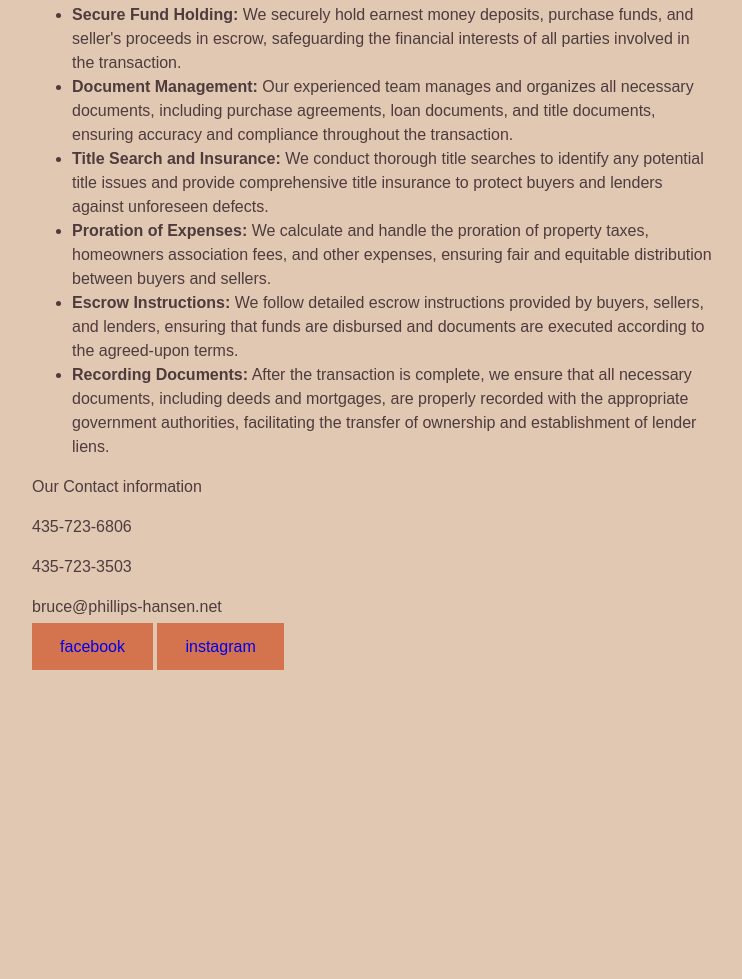
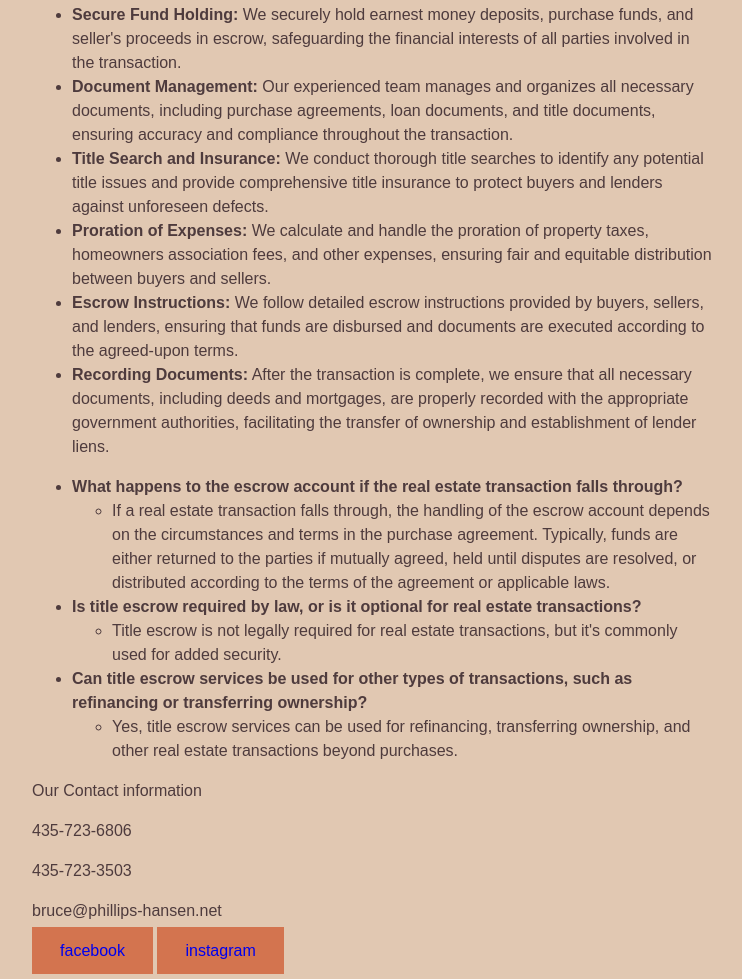
Before and after one commit to TatoaKato/Phillips-Hansen, an Astro site: page /services/escrowServices in a window 1280 px wide. Shown: the part 469-1448 px from the top of the page, without its empty margins (268-1010 px from the left). Before the commit the page ends 1144 px from the top, so only its background shows below. Built offline with nearby package versions, Linux system fonts and the light colour scheme; Astro itself is replaced by a stand-in of ours.

Commit message:
escro qa

```diff
--- a/src/pages/services/escrowServices.astro
+++ b/src/pages/services/escrowServices.astro
@@ -18,4 +18,30 @@ const pageTitle = "Escrow Services"
 
 <li><b>Recording Documents:</b> After the transaction is complete, we ensure that all necessary documents, including deeds and mortgages, are properly recorded with the appropriate government authorities, facilitating the transfer of ownership and establishment of lender liens.</li>
 </p>
+<p>
+<ul>
+    <li><b>What happens to the escrow account if the real estate transaction falls through?</b></li>
+        <ul>
+        <li>If a real estate transaction falls through, the handling of the escrow account depends on the circumstances and terms in the purchase agreement. Typically, funds are either returned to the parties if mutually agreed, held until disputes are resolved, or distributed according to the terms of the agreement or applicable laws.</li>
+        </ul>
+    <li>
+        <b>Is title escrow required by law, or is it optional for real estate transactions?</b>
+        <ul>
+            <li>
+                Title escrow is not legally required for real estate transactions, but it's commonly used for added security.
+            </li>
+        </ul>
+        <li>
+            <b>Can title escrow services be used for other types of transactions, such as refinancing or transferring ownership?</b>
+            <ul>
+                <li>
+                    Yes, title escrow services can be used for refinancing, transferring ownership, and other real estate transactions beyond purchases.
+                </li>
+                </ul>
+            </ul>
+        </li>
+    </li>
+
+</ul>
+</p>
 </BaseLayout>
```
